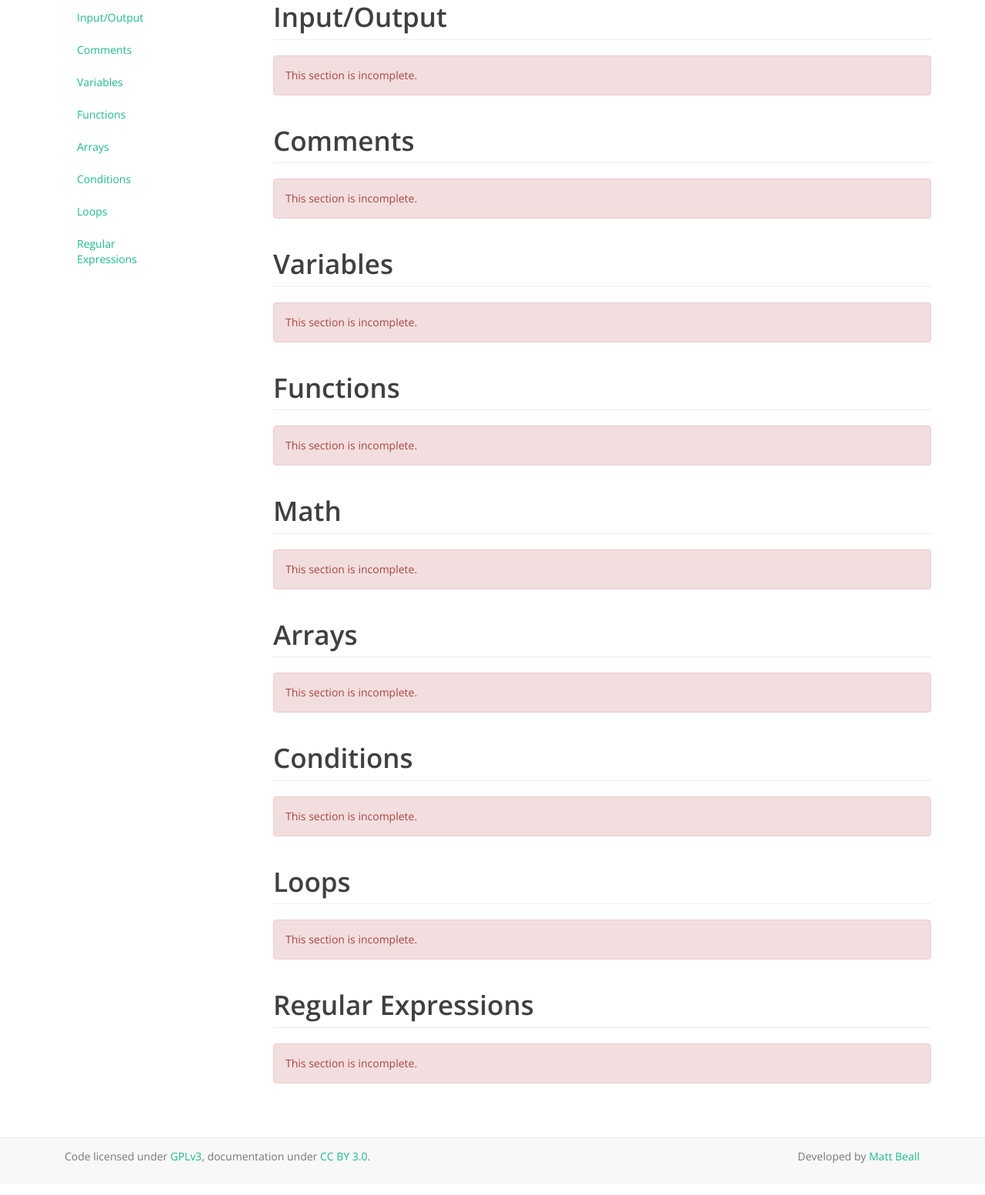
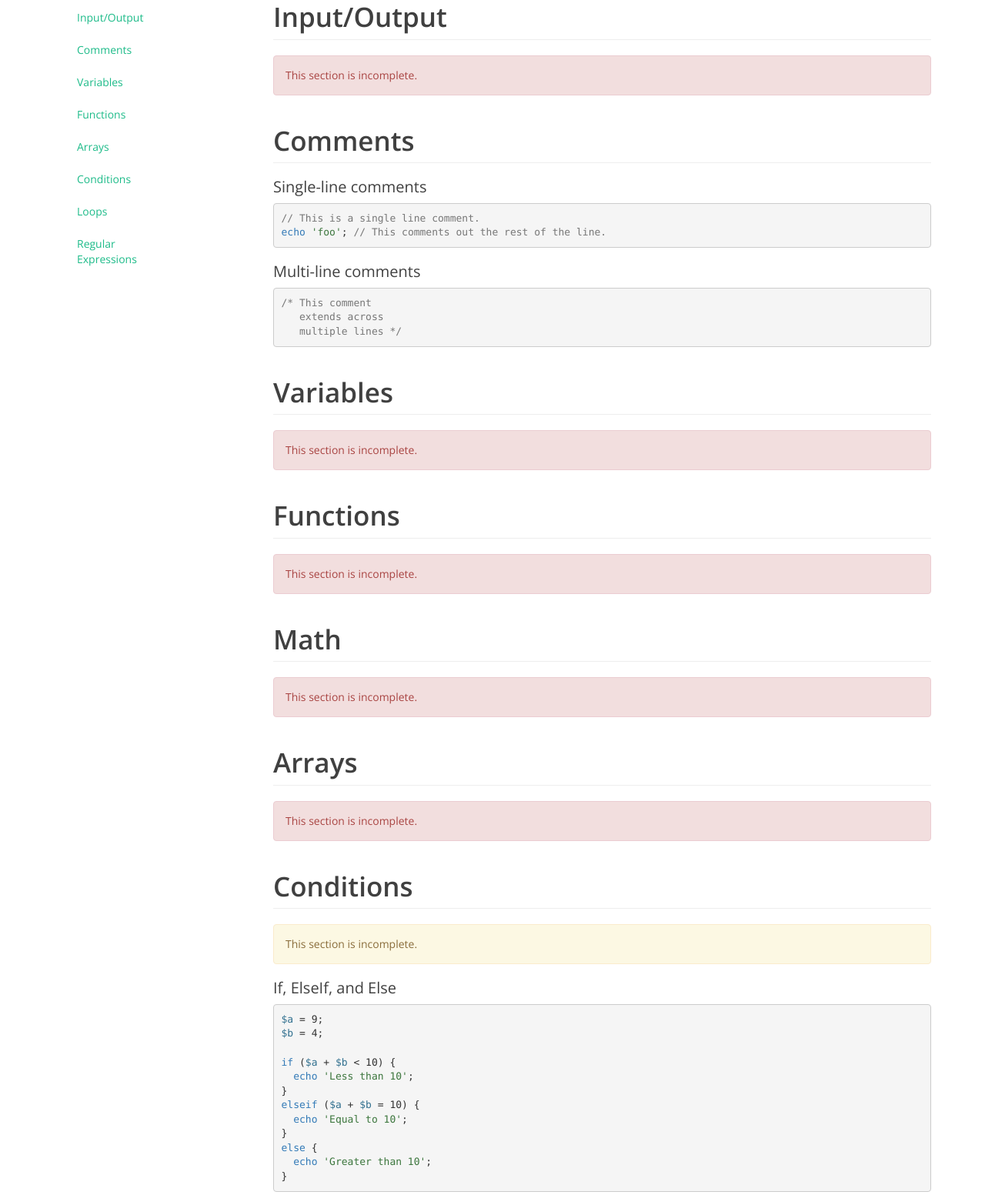
Before and after one commit to mbeall/coderef, a plain HTML site: page php.html in a window 1280 px wide. Shown: the part 283-1836 px from the top of the page at 77% size. Drawn offline with nearby package versions, Linux system fonts and the light colour scheme.

Commit message:
Update php.html

```diff
--- a/php.html
+++ b/php.html
@@ -51,7 +51,7 @@
 
     <div class="stripe">
       <div class="container">
-        <span class="pull-right label label-danger" style="margin-top:2em;">empty</span>
+        <span class="pull-right label label-warning" style="margin-top:2em;">incomplete</span>
         <p>PHP</p>
       </div><!-- .container -->
     </div><!-- .stripe -->
@@ -93,7 +93,16 @@
 
               <section id="cmts">
                 <h2 class="page-header">Comments</h2>
-                <div class="alert alert-danger" role="alert">This section is incomplete.</div>
+                <h3>Single-line comments</h3>
+                <pre>
+<span class="text-muted">// This is a single line comment.</span>
+<span class="text-primary">echo</span> <span class="text-success">'foo'</span>; <span class="text-muted">// This comments out the rest of the line.</span></pre>
+
+                <h3>Multi-line comments</h3>
+                <pre>
+<span class="text-muted">/* This comment
+   extends across
+   multiple lines */</span></pre>
               </section>
 
               <section id="vars">
@@ -118,7 +127,21 @@
 
               <section id="if">
                 <h2 class="page-header">Conditions</h2>
-                <div class="alert alert-danger" role="alert">This section is incomplete.</div>
+                <div class="alert alert-warning" role="alert">This section is incomplete.</div>
+                <h3>If, ElseIf, and Else</h3>
+                <pre>
+<span class="text-info">$a</span> = 9;
+<span class="text-info">$b</span> = 4;
+
+<span class="text-primary">if</span> (<span class="text-info">$a</span> + <span class="text-info">$b</span> &lt; 10) {
+  <span class="text-primary">echo</span> <span class="text-success">'Less than 10'</span>;
+}
+<span class="text-primary">elseif</span> (<span class="text-info">$a</span> + <span class="text-info">$b</span> = 10) {
+  <span class="text-primary">echo</span> <span class="text-success">'Equal to 10'</span>;
+}
+<span class="text-primary">else</span> {
+  <span class="text-primary">echo</span> <span class="text-success">'Greater than 10'</span>;
+}</pre>
               </section>
 
               <section id="loops">
```
